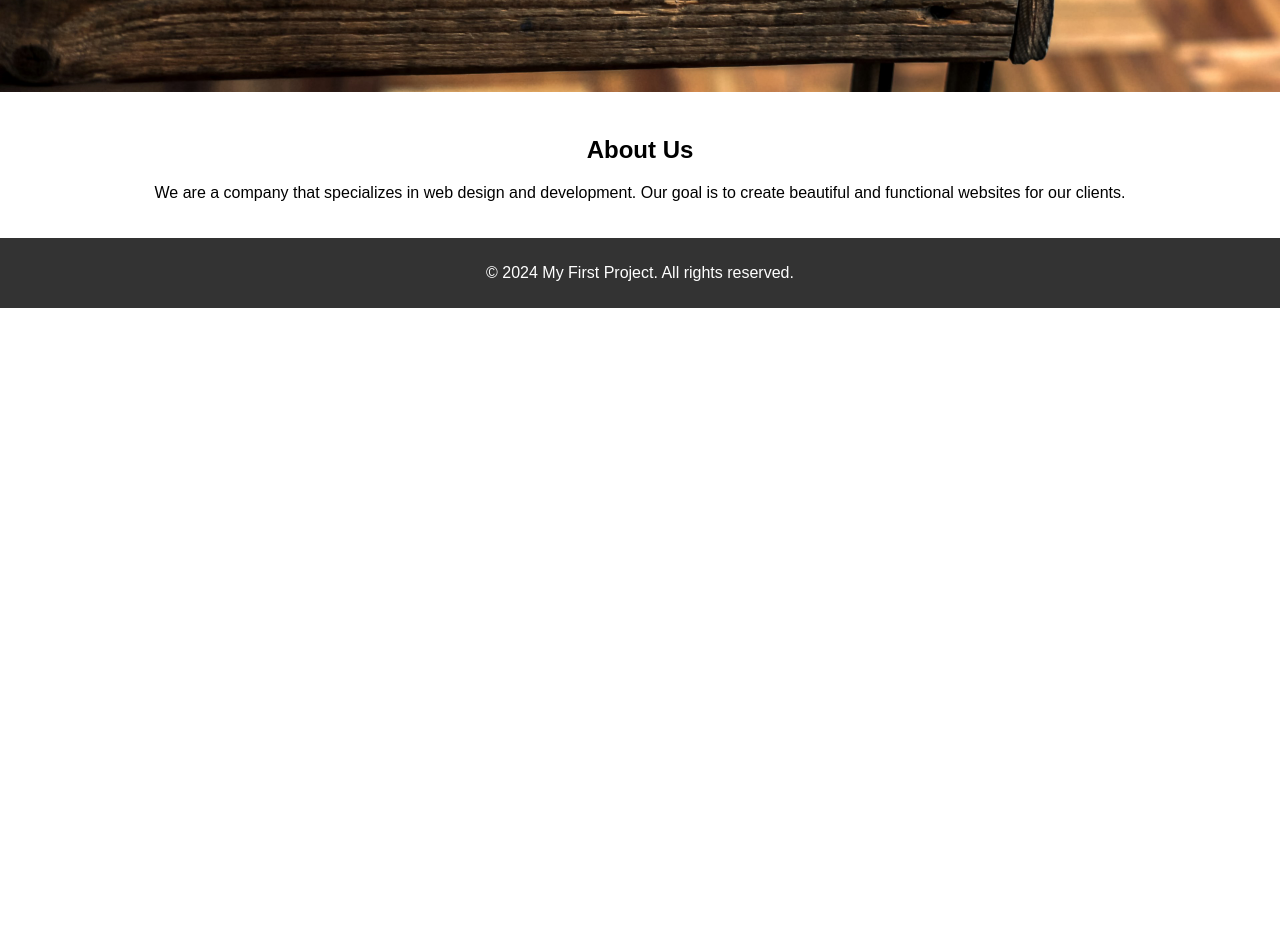
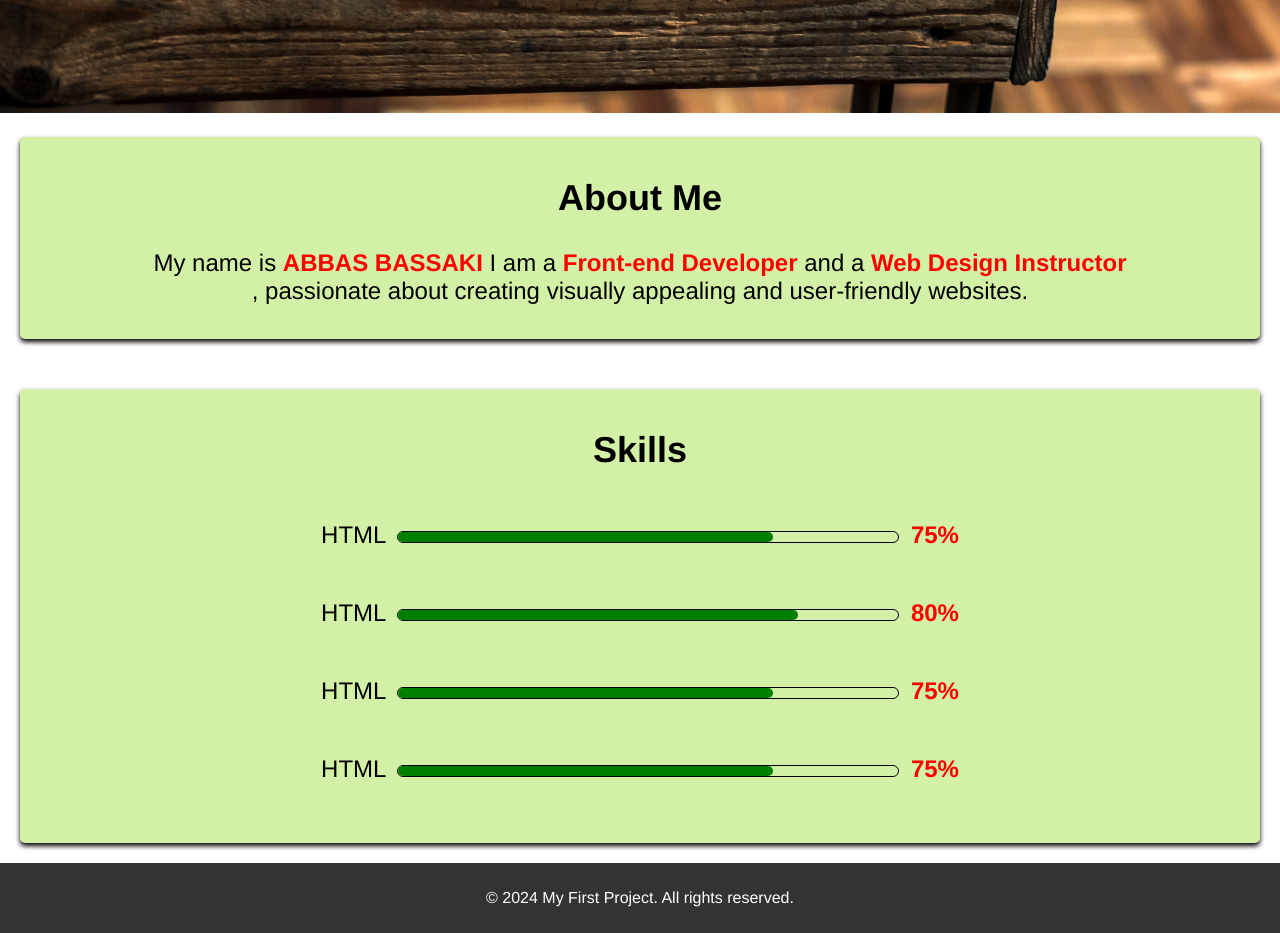
Before and after one commit to baqaB714/myWebPractise2-main, a plain HTML site: page EX2/index.html in a window 1280 px wide. Shown: the part 940-1873 px from the top of the page. Before the commit the page ends 1248 px from the top, so only its background shows below. Drawn offline with Linux system fonts and the light colour scheme.

Commit message:
after personalization the new project 14030421

```diff
--- a/EX2/css/style.css
+++ b/EX2/css/style.css
@@ -1,11 +1,11 @@
 body {
-    font-family: Arial, sans-serif;
+    font-family: 'Franklin Gothic Medium', 'Arial Narrow', Arial, sans-serif;
     margin: 0;
     padding: 0;
 }
 
 header {
-    background-color: #333;
+    background-color: black;
     color: white;
     padding: 10px 0;
     text-align: center;
@@ -15,11 +15,20 @@ header .logo {
     width: 100px;
     display: block;
     margin: 0 auto;
+    margin-top: 10px;
+    border-radius: 200px;
+    box-shadow: 0 0 10px white;
+    transition: 500ms;
+}
+
+header .logo:hover {
+    box-shadow: 0 0 40px rgb(247, 242, 1);
 }
 
 nav ul {
     list-style: none;
-    padding: 0;
+    padding-top: 20px;
+    padding-left: 0;
 }
 
 nav ul li {
@@ -35,12 +44,13 @@ nav ul li a {
 .banner {
     position: relative;
     text-align: center;
-    color: white;
+    color: rgb(0, 0, 0);
 }
 
 .banner img {
     width: 100%;
     height: auto;
+    box-shadow: 0 -2px 25px white;
 }
 
 .banner h1 {
@@ -50,6 +60,7 @@ nav ul li a {
     transform: translate(-50%, -50%);
     font-size: 3em;
     margin: 0;
+    text-shadow: 0 0 20px yellow
 }
 
 .banner p {
@@ -58,11 +69,27 @@ nav ul li a {
     left: 50%;
     transform: translate(-50%, -50%);
     font-size: 1.5em;
+    background-color: rgba(255, 255, 255, 0.514);
+    padding: 5px 10px 5px 10px;
+    border-radius: 50px;
 }
 
 main .content {
     padding: 20px;
     text-align: center;
+    font-size: x-large;
+}
+
+#about,
+#skills {
+    box-shadow: 0 3px 5px black;
+    padding: 10px;
+    border-radius: 5px;
+}
+
+main .content span {
+    color: red;
+    font-weight: bold;
 }
 
 footer {
@@ -71,3 +98,39 @@ footer {
     text-align: center;
     padding: 10px 0;
 }
+
+/* ----------------- skills--------------- */
+.marginTop50 {
+    margin-top: 50px;
+}
+
+.marginBottom50 {
+    margin-bottom: 50px;
+}
+
+.progressBase {
+    display: inline-block;
+    width: 500px;
+    height: 10px;
+    border-radius: 50px;
+    border: 1px solid black;
+    margin: 0px 5px 0px 5px;
+}
+
+.progressBase .progress {
+    height: 100%;
+    background: green;
+    border-radius: 100px;
+}
+
+.width75P {
+    width: 75%;
+}
+
+.width80P {
+    width: 80%;
+}
+
+.backgroundGreenLight{
+    background: rgb(211, 241, 166);
+}
--- a/EX2/index.html
+++ b/EX2/index.html
@@ -1,17 +1,19 @@
 <!DOCTYPE html>
 <html lang="en">
+
 <head>
     <meta charset="UTF-8">
     <meta name="viewport" content="width=device-width, initial-scale=1.0">
     <title>My First Project</title>
     <link rel="stylesheet" href="/EX2/css/style.css">
 </head>
+
 <body>
     <header>
         <img src="/EX2/images/logo.png" alt="Logo" class="logo">
         <nav>
             <ul>
-                <li><a href="#">Home</a></li>
+                <li ><a href="#">Home</a></li>
                 <li><a href="#">About</a></li>
                 <li><a href="#">Services</a></li>
                 <li><a href="#">Contact</a></li>
@@ -21,16 +23,73 @@
     <main>
         <section class="banner">
             <img src="/EX2/images/banner.jpg" alt="Banner">
-            <h1>Welcome to My First Project</h1>
+            <h1>Welcome to My portfolio</h1>
             <p>This is a simple HTML and CSS project example.</p>
         </section>
         <section class="content">
-            <h2>About Us</h2>
-            <p>We are a company that specializes in web design and development. Our goal is to create beautiful and functional websites for our clients.</p>
+            <div id="about" class="backgroundGreenLight">
+                <h2>About Me</h2>
+                <p id="aboutText">
+                    My name is <span>ABBAS BASSAKI</span> I am a
+                    <span class="text-brown">Front-end Developer</span>
+                    and a
+                    <span class="text-blueviolet">Web Design Instructor</span>
+                    <br>, passionate about creating visually appealing
+                    and
+                    user-friendly websites.
+                </p>
+            </div>
+            <!-------------skills start-------------->
+            <div class="marginTop50  backgroundGreenLight"  id="skills">
+                <h1>Skills</h1>
+                <div class="marginTop50">
+                    <div >
+                        <lable>HTML</lable>
+                        <div class="progressBase">
+                            <div class="progress width75P"></div>
+                        </div>
+                        <span>75%</span>
+                    </div>
+                </div>
+                <div class="marginTop50">
+                    <div >
+                        <lable>HTML</lable>
+                        <div class="progressBase">
+                            <div class="progress width80P"></div>
+                        </div>
+                        <span>80%</span>
+                    </div>
+                </div>
+                <div class="marginTop50">
+                    <div >
+                        <lable>HTML</lable>
+                        <div class="progressBase">
+                            <div class="progress width75P"></div>
+                        </div>
+                        <span>75%</span>
+                    </div>
+                </div>
+                <div class="marginTop50">
+                    <!-- <label for="">HTML</label>
+                    <meter id="progressBase" style="width: 500px ; color: black;" value="60" min="0" max="75" low="10" high="100"></meter><span>75%</span> -->
+                    <div class="marginBottom50">
+                        <lable for="progressBase">HTML</lable>
+                        <div id="progressBase" class="progressBase">
+                            <div class="progress width75P "></div>
+                        </div>
+                        <span>75%</span>
+                    </div>
+                </div>
+
+            </div>
+            <!-------------skills end-------------->
+        </section>
+        <!-----------main section end-------------->
         </section>
     </main>
     <footer>
         <p>&copy; 2024 My First Project. All rights reserved.</p>
     </footer>
 </body>
+
 </html>
```
Also changed, not shown: EX1/index.html (+1 -1 lines), index2.html (added, +27 -0 lines), EX2/images/logo.png.
